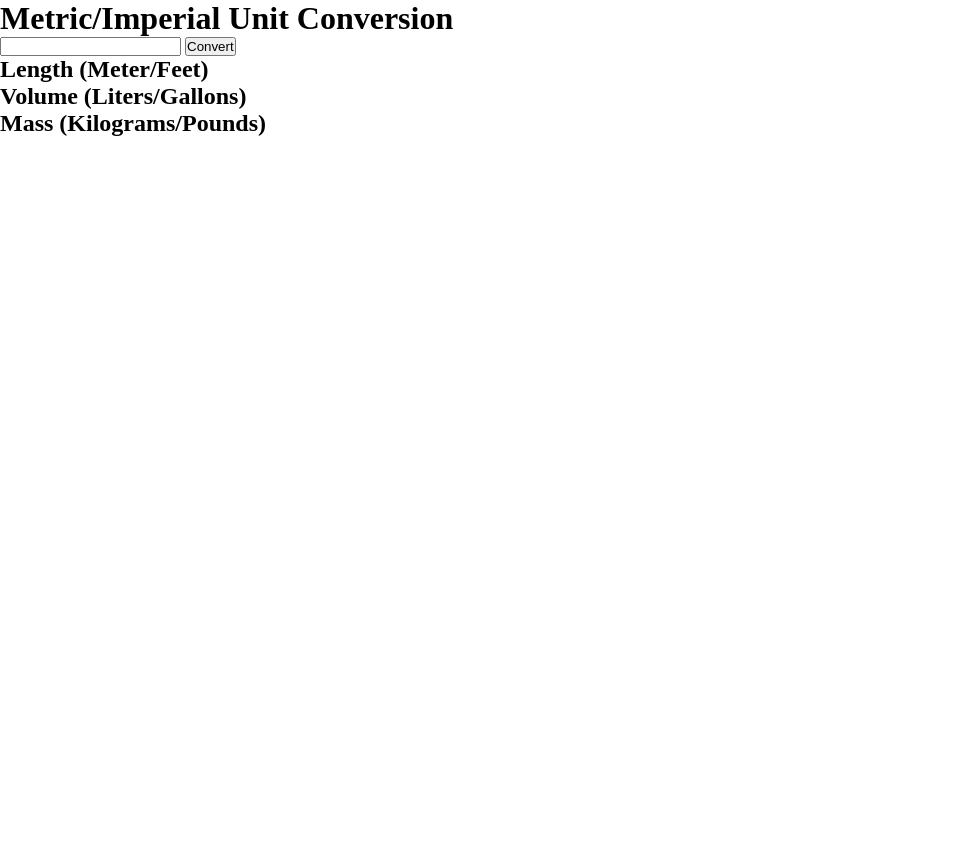
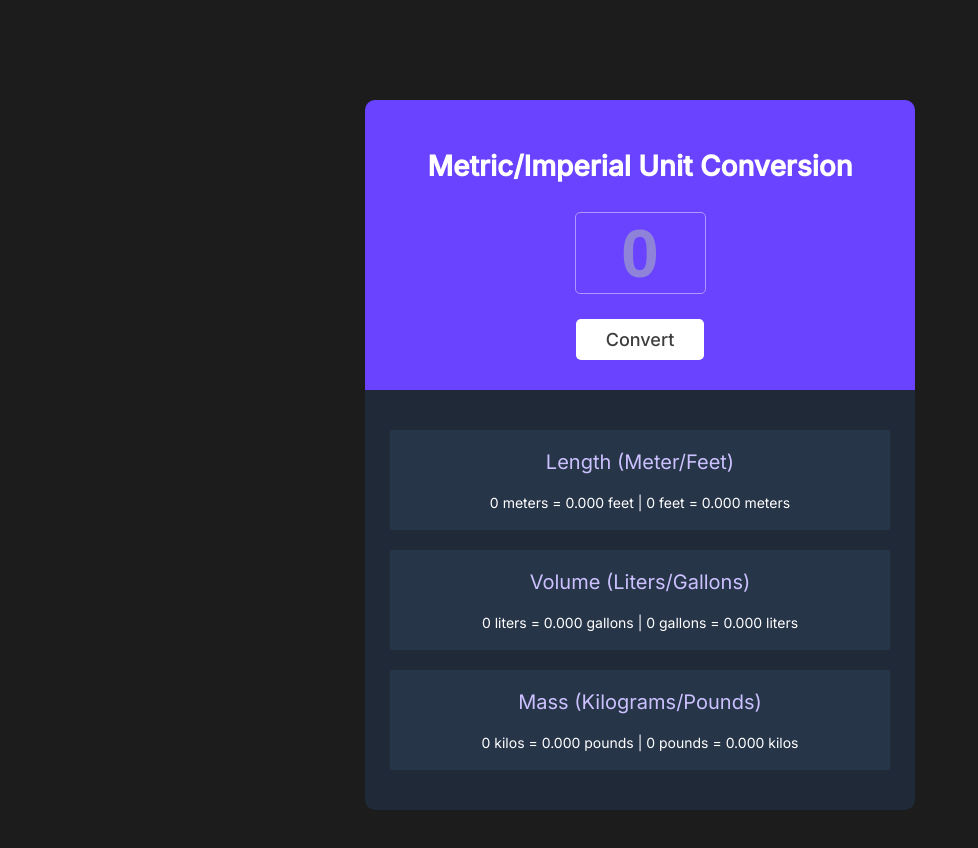
Before and after one commit to iheartpixel/unit-converter, a plain HTML site: page index.html in a window 1280 px wide. Shown: the whole page, without its empty margins (0-978 px from the left). Before the commit the page ends 800 px from the top, so only its background shows below. Drawn offline with Linux system fonts and the light colour scheme.

Commit message:
added css styles

```diff
--- a/index.html
+++ b/index.html
@@ -10,23 +10,25 @@
     <link rel="icon" type="image/png" href="favicon.png" />
 </head>
 <body>
+    <div id="container">
         <div id="header">
             <h1>Metric/Imperial Unit Conversion</h1>
-        <input id="input-el">
+            <input id="input-el" placeholder="0">
             <button id="btn-convert">Convert</button>
         </div>
         <div id="main">
             <div class="main-calc">
-            <h2>Length (Meter/Feet)</h2>
-            <p id="length"></p>
+                <p class="main-heading">Length (Meter/Feet)</p>
+                <p id="length">0 meters = 0.000 feet | 0 feet = 0.000 meters</p>
             </div>
             <div class="main-calc">
-            <h2>Volume (Liters/Gallons)</h2>
-            <p id="volume"></p>
+                <p class="main-heading">Volume (Liters/Gallons)</p>
+                <p id="volume">0 liters = 0.000 gallons | 0 gallons = 0.000 liters</p>
             </div>
             <div class="main-calc">
-            <h2>Mass (Kilograms/Pounds)</h2>
-            <p id="mass"></p>
+                <p class="main-heading">Mass (Kilograms/Pounds)</p>
+                <p id="mass">0 kilos = 0.000 pounds | 0 pounds = 0.000 kilos</p>
+            </div>
         </div>
     </div>
 </body>
--- a/main.css
+++ b/main.css
@@ -1,4 +1,78 @@
-* {
-    margin: 0;
-    padding: 0;
+@import url('https://fonts.googleapis.com/css2?family=Inter:wght@400;500&display=swap');
+
+body {
+    background: #1C1C1C;
+    font-family: 'Inter', sans-serif;
 }
+
+#container {
+    width: 550px;
+    margin: 100px auto;
+    padding-bottom: 40px;
+    background: #1F2937;
+    text-align: center;
+    border-radius: 10px;
+}
+
+input {
+    width: 125px;
+    margin: 10px 0 25px 0;
+    background: transparent;
+    border: 1px solid #B295FF;
+    border-radius: 5px;
+    font-size: 68px;
+    font-weight: 700;
+    text-align: center;
+    color: white;
+}
+
+input::-webkit-input-placeholder {
+    color: #8e82d9
+}
+
+input::-moz-placeholder {
+    color: #8e82d9;
+}
+
+button {
+    padding: 10px 30px;
+    background: white;
+    border: none;
+    border-radius: 5px;
+    font-family: 'Inter', sans-serif;
+    font-size: 18px;
+    font-weight: 500;
+    color: #3D3D3D;
+}
+
+#header {
+    display: flex;
+    flex-direction: column;
+    align-items: center;
+    margin-bottom: 20px;
+    padding: 30px 50px;
+    background-color: #6943FF;
+    font-size: 14px;
+    border-radius: 10px 10px 0 0;
+    color: white;
+}
+
+#main {
+    display: flex;
+    flex-direction: column;
+    justify-content: center;
+}
+
+.main-calc {
+    width: 500px;
+    height: 100px;
+    margin: 20px auto 0px auto;
+    background: #273549;
+    font-size: 14px;
+    color: #FFFFFF;
+}
+
+.main-heading {
+    font-size: 20px;
+    color: #CCC1FF;
+}
```
Lines whose indentation alone changed are shown as unchanged.
